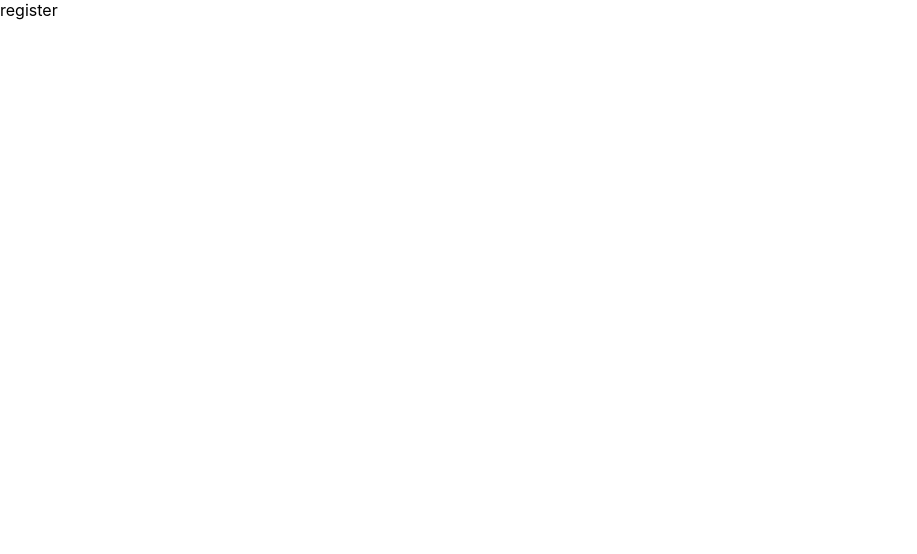
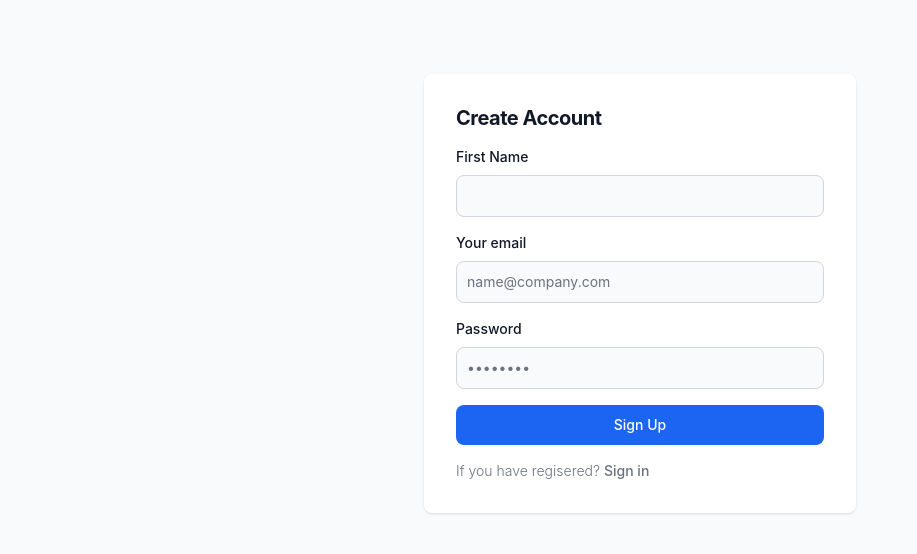
Before and after one commit to DinukaKaveen/MERN-Advanced-User-Authentication-and-Authorization-with-Email-Verification, a React (Create React App) app in the folder frontend/: page /register in a window 1280 px wide. Shown: the top 554 px of the page, without its empty margins (0-917 px from the left). Built offline with nearby package versions, Linux system fonts and the light colour scheme.

Commit message:
create login register forms

```diff
--- a/frontend/public/index.html
+++ b/frontend/public/index.html
@@ -24,6 +24,12 @@
       work correctly both with client-side routing and a non-root public URL.
       Learn how to configure a non-root public URL by running `npm run build`.
     -->
+    <link href="https://cdnjs.cloudflare.com/ajax/libs/flowbite/2.1.1/flowbite.min.css" rel="stylesheet" />
+    <script src="https://cdnjs.cloudflare.com/ajax/libs/flowbite/2.1.1/flowbite.min.js"></script>
+    <script src="https://cdnjs.cloudflare.com/ajax/libs/flowbite/2.1.1/datepicker.min.js"></script>
+
+    <script src="https://kit.fontawesome.com/d45b3203c1.js" crossorigin="anonymous"></script>
+
     <title>React App</title>
   </head>
   <body>
--- a/frontend/src/pages/UserLogin.js
+++ b/frontend/src/pages/UserLogin.js
@@ -1,7 +1,102 @@
 import React from "react";
+import { Link } from "react-router-dom";
 
 function UserLogin() {
-  return <div>login</div>;
+  return (
+    <div>
+      <section
+        className="bg-gray-50 dark:bg-gray-900"
+        style={{ padding: "100px 420px" }}
+      >
+        <div style={{ textAlign: "center" }}></div>
+        <br />
+        <div className="flex flex-col items-center justify-center px-6 py-8 mx-auto md:h-screen lg:py-0">
+          <div className="w-full bg-white rounded-lg shadow dark:border md:mt-0 sm:max-w-md xl:p-0 dark:bg-gray-800 dark:border-gray-700">
+            <div className="p-6 space-y-4 md:space-y-6 sm:p-8">
+              <h1 className="text-xl font-bold leading-tight tracking-tight text-gray-900 md:text-2xl dark:text-white">
+                Sign in to your account
+              </h1>
+              <form className="space-y-4 md:space-y-6">
+                <div>
+                  <label
+                    htmlFor="email"
+                    className="block mb-2 text-sm font-medium text-gray-900 dark:text-white"
+                  >
+                    Your email
+                  </label>
+                  <input
+                    type="email"
+                    name="email"
+                    id="email"
+                    className="bg-gray-50 border border-gray-300 text-gray-900 sm:text-sm rounded-lg focus:ring-primary-600 focus:border-primary-600 block w-full p-2.5 dark:bg-gray-700 dark:border-gray-600 dark:placeholder-gray-400 dark:text-white dark:focus:ring-blue-500 dark:focus:border-blue-500"
+                    placeholder="name@company.com"
+                    required=""
+                  />
+                </div>
+                <div>
+                  <label
+                    htmlFor="password"
+                    className="block mb-2 text-sm font-medium text-gray-900 dark:text-white"
+                  >
+                    Password
+                  </label>
+                  <input
+                    type="password"
+                    name="password"
+                    id="password"
+                    placeholder="••••••••"
+                    className="bg-gray-50 border border-gray-300 text-gray-900 sm:text-sm rounded-lg focus:ring-primary-600 focus:border-primary-600 block w-full p-2.5 dark:bg-gray-700 dark:border-gray-600 dark:placeholder-gray-400 dark:text-white dark:focus:ring-blue-500 dark:focus:border-blue-500"
+                    required=""
+                  />
+                </div>
+                <div className="flex items-center justify-between">
+                  <div className="flex items-start">
+                    <div className="flex items-center h-5">
+                      <input
+                        id="remember"
+                        aria-describedby="remember"
+                        type="checkbox"
+                        className="w-4 h-4 border border-gray-300 rounded bg-gray-50 focus:ring-3 focus:ring-primary-300 dark:bg-gray-700 dark:border-gray-600 dark:focus:ring-primary-600 dark:ring-offset-gray-800"
+                      />
+                    </div>
+                    <div className="ml-3 text-sm">
+                      <label
+                        htmlFor="remember"
+                        className="text-gray-500 dark:text-gray-300"
+                      >
+                        Remember me
+                      </label>
+                    </div>
+                  </div>
+                  <a
+                    href="/"
+                    className="text-sm font-medium text-primary-600 hover:underline dark:text-primary-500"
+                  >
+                    Forgot password?
+                  </a>
+                </div>
+                <button
+                  type="submit"
+                  className="w-full text-white bg-blue-600 hover:bg-primary-700 focus:ring-4 focus:outline-none focus:ring-primary-300 font-medium rounded-lg text-sm px-5 py-2.5 text-center dark:bg-primary-600 dark:hover:bg-primary-700 dark:focus:ring-primary-800"
+                >
+                  Sign In
+                </button>
+                <p className="text-sm font-light text-gray-500 dark:text-gray-400">
+                  Don’t have an account yet?{" "}
+                  <Link
+                    to={"/register"}
+                    className="font-medium text-primary-600 hover:underline dark:text-primary-500"
+                  >
+                    Sign up
+                  </Link>
+                </p>
+              </form>
+            </div>
+          </div>
+        </div>
+      </section>
+    </div>
+  );
 }
 
 export default UserLogin;
--- a/frontend/src/pages/UserRegister.js
+++ b/frontend/src/pages/UserRegister.js
@@ -1,7 +1,92 @@
 import React from "react";
+import { Link } from "react-router-dom";
 
 function UserRegister() {
-  return <div>register</div>;
+  return (
+    <div>
+      <section
+        className="bg-gray-50 dark:bg-gray-900"
+        style={{ padding: "50px 400px" }}
+      >
+        <div style={{ textAlign: "center" }}></div>
+        <br />
+        <div className="flex flex-col items-center justify-center px-6 py-8 mx-auto md:h-screen lg:py-0">
+          <div className="w-full bg-white rounded-lg shadow dark:border md:mt-0 sm:max-w-md xl:p-0 dark:bg-gray-800 dark:border-gray-700">
+            <div className="p-6 space-y-4 md:space-y-6 sm:p-8">
+              <h1 className="text-xl font-bold leading-tight tracking-tight text-gray-900 md:text-2xl dark:text-white">
+                Create Account
+              </h1>
+              <form className="space-y-4 md:space-y-6">
+                <div>
+                  <label
+                    htmlFor="firstName"
+                    className="block mb-2 text-sm font-medium text-gray-900 dark:text-white"
+                  >
+                    First Name
+                  </label>
+                  <input
+                    type="text"
+                    name="firstName"
+                    id="firstName"
+                    className="bg-gray-50 border border-gray-300 text-gray-900 sm:text-sm rounded-lg focus:ring-primary-600 focus:border-primary-600 block w-full p-2.5 dark:bg-gray-700 dark:border-gray-600 dark:placeholder-gray-400 dark:text-white dark:focus:ring-blue-500 dark:focus:border-blue-500"
+                    placeholder=""
+                    required=""
+                  />
+                </div>
+                <div>
+                  <label
+                    htmlFor="email"
+                    className="block mb-2 text-sm font-medium text-gray-900 dark:text-white"
+                  >
+                    Your email
+                  </label>
+                  <input
+                    type="email"
+                    name="email"
+                    id="email"
+                    className="bg-gray-50 border border-gray-300 text-gray-900 sm:text-sm rounded-lg focus:ring-primary-600 focus:border-primary-600 block w-full p-2.5 dark:bg-gray-700 dark:border-gray-600 dark:placeholder-gray-400 dark:text-white dark:focus:ring-blue-500 dark:focus:border-blue-500"
+                    placeholder="name@company.com"
+                    required=""
+                  />
+                </div>
+                <div>
+                  <label
+                    htmlFor="password"
+                    className="block mb-2 text-sm font-medium text-gray-900 dark:text-white"
+                  >
+                    Password
+                  </label>
+                  <input
+                    type="password"
+                    name="password"
+                    id="password"
+                    placeholder="••••••••"
+                    className="bg-gray-50 border border-gray-300 text-gray-900 sm:text-sm rounded-lg focus:ring-primary-600 focus:border-primary-600 block w-full p-2.5 dark:bg-gray-700 dark:border-gray-600 dark:placeholder-gray-400 dark:text-white dark:focus:ring-blue-500 dark:focus:border-blue-500"
+                    required=""
+                  />
+                </div>
+                <button
+                  type="submit"
+                  className="w-full text-white bg-blue-600 hover:bg-primary-700 focus:ring-4 focus:outline-none focus:ring-primary-300 font-medium rounded-lg text-sm px-5 py-2.5 text-center dark:bg-primary-600 dark:hover:bg-primary-700 dark:focus:ring-primary-800"
+                >
+                  Sign Up
+                </button>
+                <p className="text-sm font-light text-gray-500 dark:text-gray-400">
+                  If you have regisered?{" "}
+                  <Link
+                    to={"/login"}
+                    className="font-medium text-primary-600 hover:underline dark:text-primary-500"
+                  >
+                    Sign in
+                  </Link>
+                </p>
+              </form>
+            </div>
+          </div>
+        </div>
+      </section>
+    </div>
+  );
 }
 
 export default UserRegister;
```
